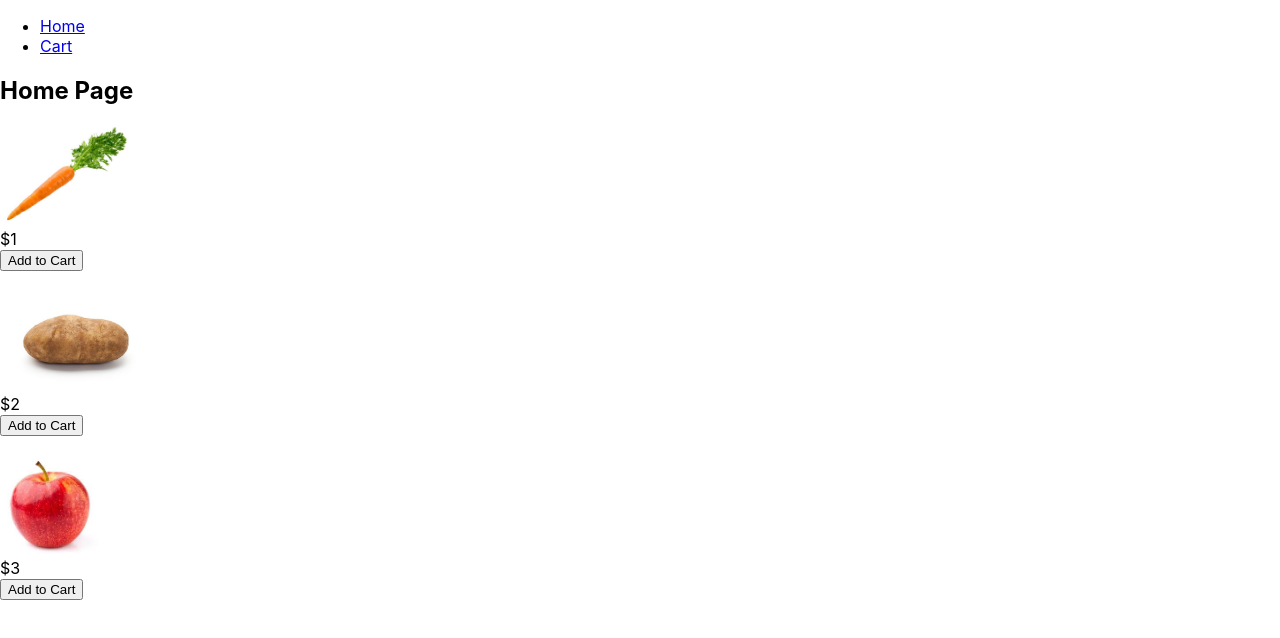
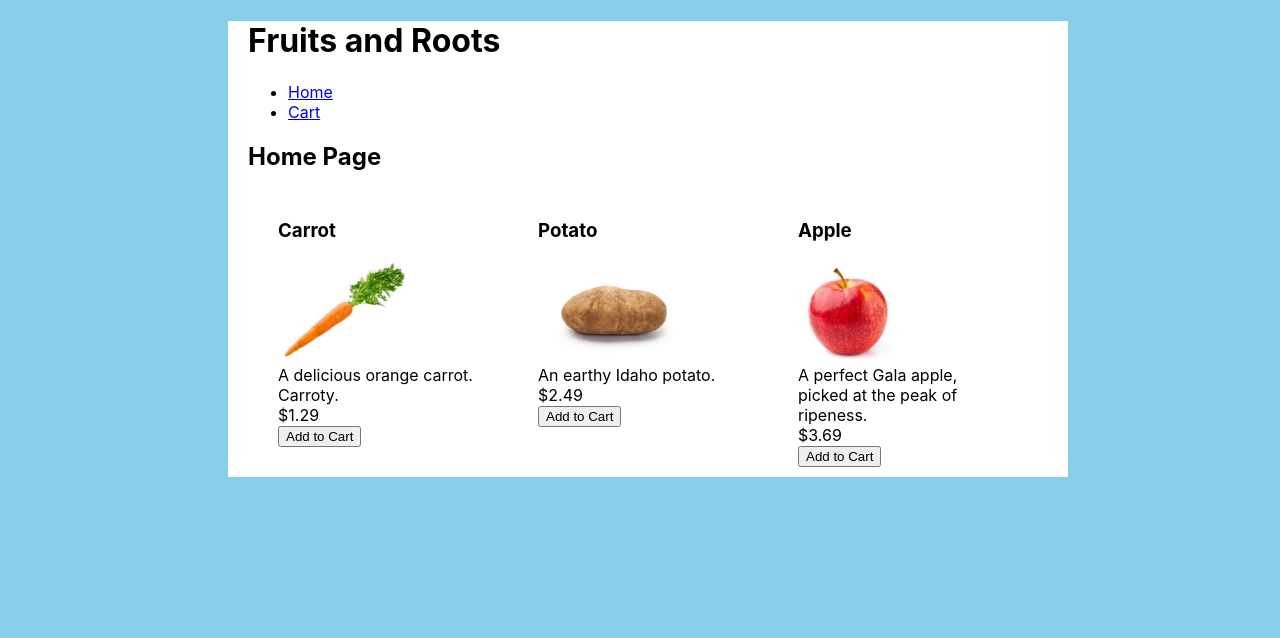
Before and after one commit to aezed/shopping-cart, a React (Create React App) app: page / in a window 1280 px wide. Shown: the top 638 px of the page. Built offline with nearby package versions, Linux system fonts and the light colour scheme.

Commit message:
Add styling and clean up components

```diff
--- a/src/App.js
+++ b/src/App.js
@@ -5,7 +5,8 @@ import Navigation from './Navigation';
 class App extends Component {
   render() {
     return (
-      <div>
+      <div className='page-container'>
+        <h1>Fruits and Roots</h1>
         <Navigation />
         <Router />
       </div>
--- a/src/data/products.json
+++ b/src/data/products.json
@@ -5,21 +5,21 @@
       "name": "Carrot",
       "description": "A delicious orange carrot. Carroty.",
       "image": "carrot.jpg",
-      "price": 1.00
+      "price": 1.29
     },
     {
       "id": 2,
       "name": "Potato",
       "description": "An earthy Idaho potato.",
       "image": "potato.jpg",
-      "price": 2.00
+      "price": 2.49
     },
     {
       "id": 3,
       "name": "Apple",
       "description": "A perfect Gala apple, picked at the peak of ripeness.",
       "image": "apple.jpg",
-      "price": 3.00
+      "price": 3.69
     }
   ]
 }
--- a/src/features/product-listing/index.js
+++ b/src/features/product-listing/index.js
@@ -2,10 +2,10 @@ import React from 'react';
 import ProductListItem from './product-list-item';
 
 const ProductListing = (props) => (
-  <div>
+  <div className='product-listing'>
     {
-      props.products.map(product=>
-      <ProductListItem product={product} />)
+      props.products.map(product =>
+      <ProductListItem key={product.id} product={product} />)
     }
   </div>
 );
--- a/src/features/product-listing/product-list-item.js
+++ b/src/features/product-listing/product-list-item.js
@@ -1,15 +1,15 @@
 import React from 'react';
 
 const ProductListItem = (props) => (
-  <div>
-    <h3>{props.name}</h3>
+  <div className='product-list-item'>
+    <h3>{props.product.name}</h3>
     <img
-      alt=""
+      alt={props.product.name}
       height={100}
       title={props.product.name}
       src={`/products/${props.product.image}`}
     />
-    <div>{props.description}</div>
+    <div>{props.product.description}</div>
     <div>${props.product.price}</div>
     <div>
       <button>Add to Cart</button>
--- a/src/index.css
+++ b/src/index.css
@@ -1,14 +1,34 @@
 body {
-  margin: 0;
+  background-color: skyblue;
+  margin: 0, auto;
   padding: 0;
   font-family: -apple-system, BlinkMacSystemFont, "Segoe UI", "Roboto", "Oxygen",
     "Ubuntu", "Cantarell", "Fira Sans", "Droid Sans", "Helvetica Neue",
     sans-serif;
   -webkit-font-smoothing: antialiased;
   -moz-osx-font-smoothing: grayscale;
+  width: 100%;
 }
 
 code {
   font-family: source-code-pro, Menlo, Monaco, Consolas, "Courier New",
     monospace;
 }
+
+.page-container {
+  width: 800px;
+  margin: 10px auto;
+  padding: 0 20px 0 20px;
+  background-color: white;
+}
+.product-listing {
+  display: flex;
+  flex: 1;
+  flex-wrap: wrap;
+  flex-direction: row;
+}
+
+.product-listing .product-list-item {
+  padding: 10px 30px;
+  width: 200px;
+}
```
